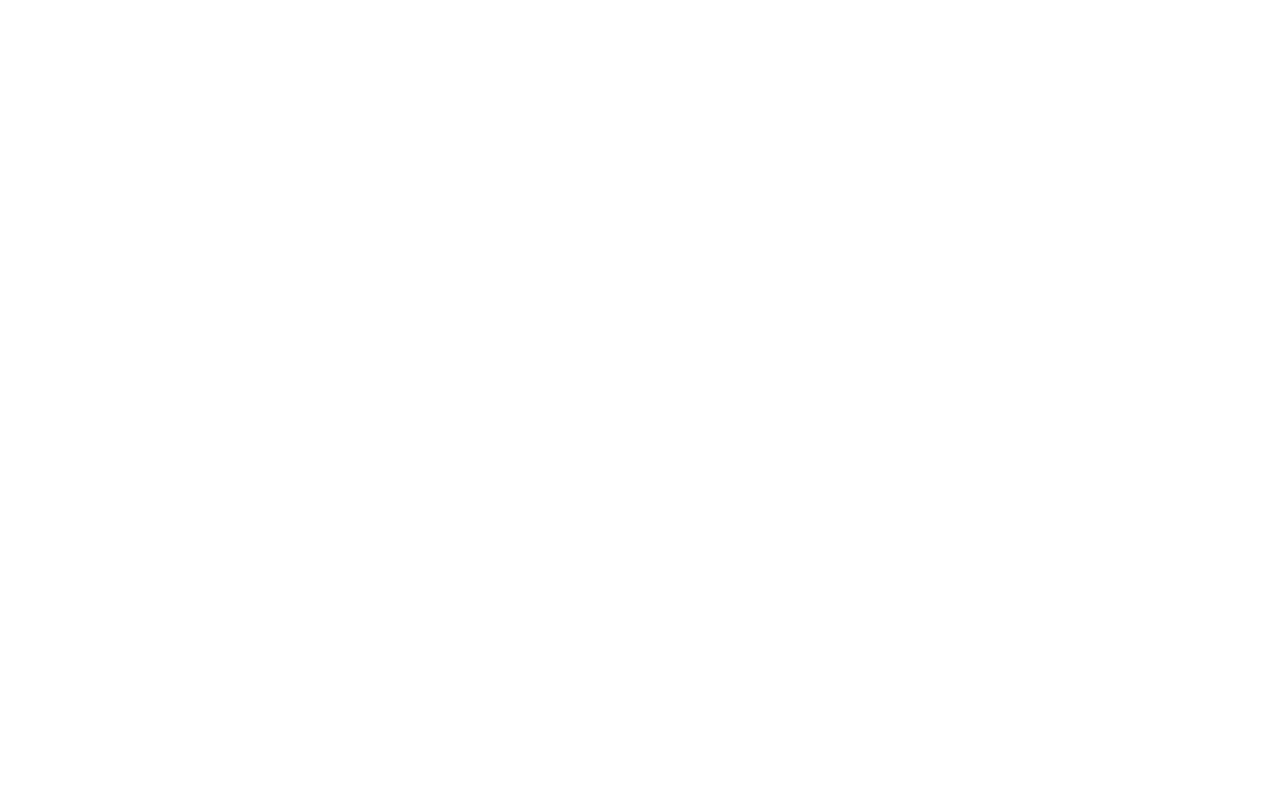
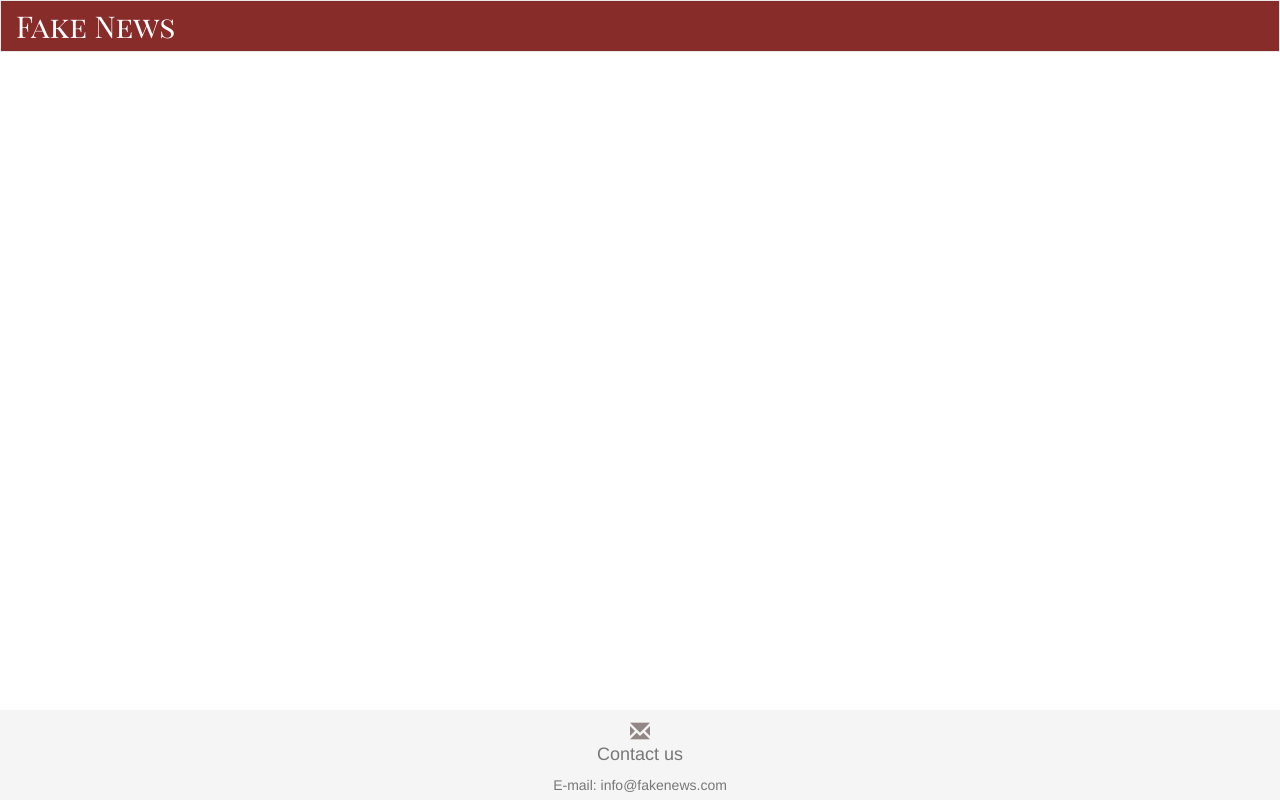
Before and after one commit to 00oo00/FakeNews, a website: page www/fn/index.html in a window 1280 px wide. Drawn offline with nearby package versions, Linux system fonts and the light colour scheme.

Commit message:
Fixat startpage.html

```diff
--- a/www/fn/css/style.css
+++ b/www/fn/css/style.css
@@ -0,0 +1,59 @@
+.footer {
+    position: absolute;
+    bottom: 0;
+    width: 100%;
+    height: 90px;
+    background-color: #f5f5f5;
+}
+
+.container .text-muted {
+    margin: 0;
+    margin-bottom: 10px;
+    text-align: center;
+
+
+}
+
+.container {
+    text-align: center;
+}
+
+.navbar-brand{
+	font-family: 'Playfair Display SC';
+	font-size: 30px;
+
+}
+
+
+.text-muted .contactAddress:hover{
+	text-decoration: none;
+	color:black;
+}
+
+.glyphicon .glyphicon-envelope{
+    text-align: center;
+    margin-top: 10px;
+}
+
+.glyphicon{
+    margin-top: 10px;
+    color: #928686;
+    font-size: 20px;
+}
+
+.navbar {
+    border-radius: 0;
+
+}
+
+.navbar-default {
+    background-color: #882c2a;
+}
+
+.navbar-default .navbar-brand {
+    color: white;
+}
+
+.navbar-default .navbar-brand:hover {
+    color: white;
+}
--- a/www/fn/index.html
+++ b/www/fn/index.html
@@ -6,10 +6,11 @@
   <!---stylesheet-->
   <link rel="stylesheet" href="/bootstrap/css/bootstrap.css">
   <link rel="stylesheet" href="css/style.css">
+  <link href="https://fonts.googleapis.com/css?family=Playfair+Display|Playfair+Display+SC|Stardos+Stencil" rel="stylesheet">
 	<!--stylesheet-->
 
 	<!----------------------templates-->
-
+	<script src="templates/startpage.html"></script>
 
 
 
--- a/www/fn/js/main.js
+++ b/www/fn/js/main.js
@@ -0,0 +1,5 @@
+$(start);
+
+function start(){
+	$('body').append(startpage());
+}
--- /dev/null
+++ b/www/fn/templates/startpage.html
@@ -0,0 +1,39 @@
+function startpage(){ return `
+
+<!-- Navbar-->
+<nav class="navbar navbar-default">
+  <div class="container-fluid">
+    <div class="navbar-header">
+      <button type="button" class="navbar-toggle collapsed" data-toggle="collapse" data-target="#bs-example-navbar-collapse-1" aria-expanded="false">
+        <span class="sr-only">Toggle navigation</span>
+        <span class="icon-bar"></span>
+        <span class="icon-bar"></span>
+        <span class="icon-bar"></span>
+      </button>
+      <a class="navbar-brand" href="#">Fake News</a>
+    </div>
+    <div class="collapse navbar-collapse" id="bs-example-navbar-collapse-1">
+      <!--<ul class="nav navbar-nav">
+        <li class="active"><a href="#">Link <span class="sr-only">(current)</span></a></li>
+        <li><a href="#">Link</a></li>
+      </ul>-->
+    </div><!-- /.navbar-collapse -->
+  </div><!-- /.container-fluid -->
+</nav>
+
+<div id="page-content">
+
+</div>
+
+<!-- footer-->
+<footer class="footer">
+	<div class="container">
+  <span class="glyphicon glyphicon-envelope" aria-hidden="true"></span>
+		<h4 class="text-muted">Contact us</h4>
+		<p class="text-muted">
+E-mail:
+		<a href="mailto:info@fakenews.com" class="text-muted contactAddress" > info@fakenews.com</a></p>
+	</div>
+</footer>
+
+`}
```
Also changed, not shown: 1 other file.
